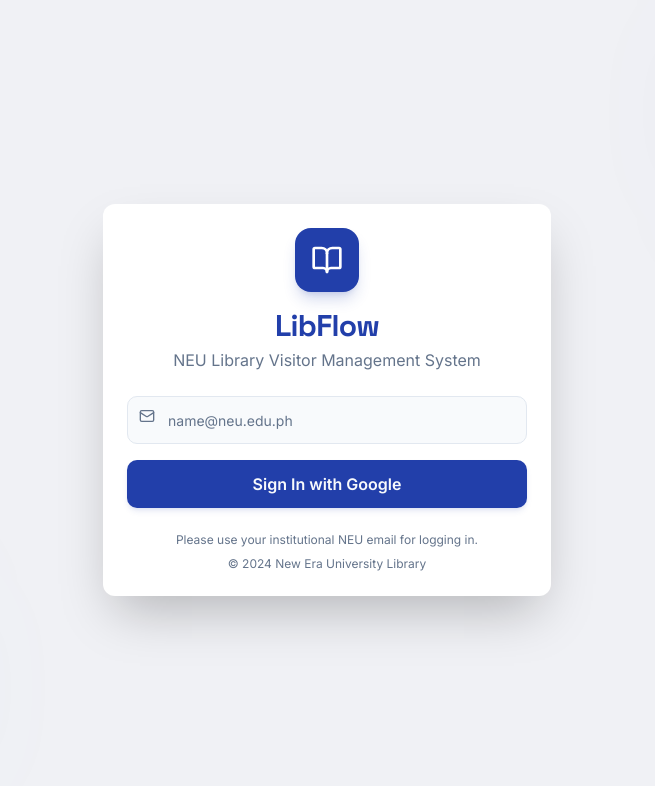
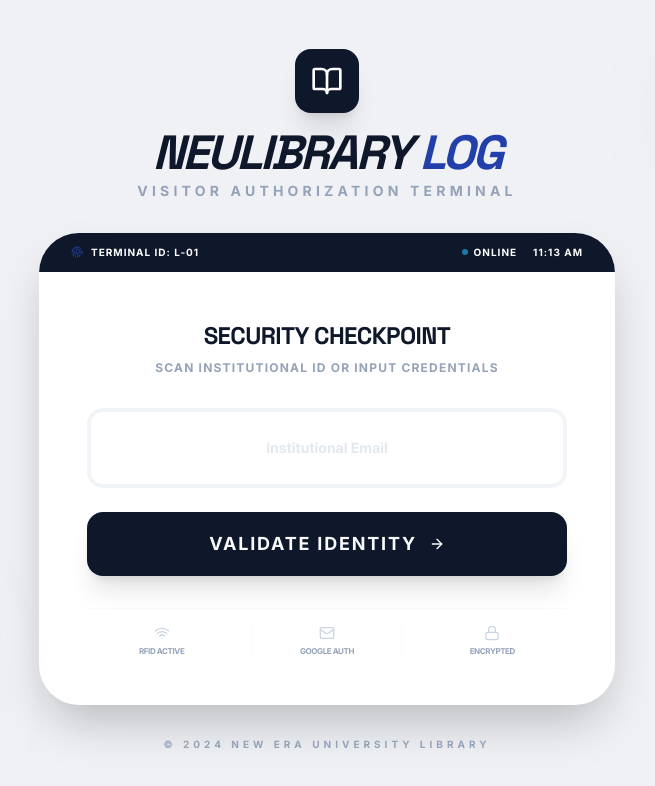
Before and after one commit to RiccirCatimon/Personal-Project, a Next.js app: page / in a window 1280 px wide. Shown: the top 786 px of the page, without its empty margins (313-968 px from the left). Built offline with nearby package versions, Linux system fonts and the light colour scheme; what @genkit-ai/google-genai, genkit would draw is missing.

Commit message:
how do i do this. my friend just sent a link to his project and it opene

```diff
--- a/src/components/auth/login-view.tsx
+++ b/src/components/auth/login-view.tsx
@@ -1,19 +1,27 @@
-
 'use client';
 
-import React, { useState } from 'react';
+import React, { useState, useEffect } from 'react';
 import { useAuth } from './auth-context';
 import { Button } from '@/components/ui/button';
 import { Input } from '@/components/ui/input';
 import { Card, CardHeader, CardTitle, CardDescription, CardContent, CardFooter } from '@/components/ui/card';
-import { BookOpen, Loader2, Mail } from 'lucide-react';
+import { BookOpen, Loader2, Mail, ShieldCheck, Wifi, ArrowRight, Fingerprint, Lock } from 'lucide-react';
 import { useToast } from '@/hooks/use-toast';
 
 export function LoginView() {
   const [email, setEmail] = useState('');
   const [loading, setLoading] = useState(false);
+  const [currentTime, setCurrentTime] = useState<string>('');
   const { login } = useAuth();
   const { toast } = useToast();
+
+  useEffect(() => {
+    const timer = setInterval(() => {
+      setCurrentTime(new Date().toLocaleTimeString([], { hour: '2-digit', minute: '2-digit' }));
+    }, 1000);
+    setCurrentTime(new Date().toLocaleTimeString([], { hour: '2-digit', minute: '2-digit' }));
+    return () => clearInterval(timer);
+  }, []);
 
   const handleLogin = async (e: React.FormEvent) => {
     e.preventDefault();
@@ -38,51 +46,100 @@
   };
 
   return (
-    <div className="min-h-screen flex items-center justify-center p-4 bg-[#F0F1F5] relative overflow-hidden">
-      {/* Decorative background circles */}
+    <div className="min-h-screen flex flex-col items-center justify-center p-4 bg-[#F0F1F5] relative overflow-hidden font-body">
+      {/* Background decoration */}
       <div className="absolute top-[-10%] right-[-10%] w-96 h-96 bg-primary/5 rounded-full blur-3xl" />
       <div className="absolute bottom-[-10%] left-[-10%] w-96 h-96 bg-accent/5 rounded-full blur-3xl" />
 
-      <Card className="w-full max-w-md shadow-2xl border-none">
-        <CardHeader className="text-center space-y-4">
-          <div className="mx-auto bg-primary w-16 h-16 rounded-2xl flex items-center justify-center shadow-lg shadow-primary/20">
+      {/* Hero Header */}
+      <div className="text-center mb-8 space-y-1 animate-in fade-in slide-in-from-top-4 duration-700">
+        <div className="mx-auto bg-slate-900 w-16 h-16 rounded-2xl flex items-center justify-center shadow-xl mb-4">
           <BookOpen className="text-white w-8 h-8" />
         </div>
-          <div className="space-y-1">
-            <CardTitle className="text-3xl font-headline font-bold text-primary">LibFlow</CardTitle>
-            <CardDescription className="text-base">NEU Library Visitor Management System</CardDescription>
+        <h1 className="text-5xl font-headline font-black italic tracking-tighter text-slate-900 uppercase">
+          NEULIBRARY <span className="text-primary">LOG</span>
+        </h1>
+        <p className="text-sm font-bold tracking-[0.3em] text-slate-400 uppercase">
+          Visitor Authorization Terminal
+        </p>
       </div>
-        </CardHeader>
-        <CardContent>
-          <form onSubmit={handleLogin} className="space-y-4">
+
+      <Card className="w-full max-w-xl shadow-2xl border-none overflow-hidden rounded-[2.5rem] animate-in zoom-in-95 duration-500">
+        {/* Terminal Status Bar */}
+        <div className="bg-slate-900 text-white px-8 py-3 flex items-center justify-between text-[10px] font-bold tracking-widest uppercase">
+          <div className="flex items-center gap-2">
+            <Fingerprint className="w-3 h-3 text-primary" />
+            <span>Terminal ID: L-01</span>
+          </div>
+          <div className="flex items-center gap-4">
+            <div className="flex items-center gap-1.5">
+              <div className="w-1.5 h-1.5 rounded-full bg-accent animate-pulse" />
+              <span>Online</span>
+            </div>
+            <span>{currentTime}</span>
+          </div>
+        </div>
+
+        <CardContent className="p-12 text-center space-y-8">
           <div className="space-y-2">
-              <div className="relative">
-                <Mail className="absolute left-3 top-3 h-4 w-4 text-muted-foreground" />
+            <h2 className="text-2xl font-headline font-extrabold text-slate-900 uppercase tracking-tight">
+              Security Checkpoint
+            </h2>
+            <p className="text-xs font-bold text-slate-400 uppercase tracking-widest">
+              Scan Institutional ID or Input Credentials
+            </p>
+          </div>
+
+          <form onSubmit={handleLogin} className="space-y-6">
+            <div className="relative group">
               <Input
                 type="email"
-                  placeholder="name@neu.edu.ph"
-                  className="pl-10 h-12 bg-slate-50 border-slate-200 focus:border-primary transition-all"
+                placeholder="Institutional Email"
+                className="h-20 text-center text-xl font-bold bg-white border-4 border-slate-100 rounded-2xl focus:border-primary focus:ring-0 transition-all placeholder:text-slate-200"
                 value={email}
                 onChange={(e) => setEmail(e.target.value)}
                 disabled={loading}
                 required
               />
             </div>
-            </div>
+
             <Button
               type="submit"
-              className="w-full h-12 font-semibold text-base bg-primary hover:bg-primary/90 transition-all shadow-md shadow-primary/10"
+              className="w-full h-16 font-black text-lg uppercase tracking-widest bg-slate-900 hover:bg-slate-800 transition-all shadow-xl rounded-2xl gap-3 group"
               disabled={loading}
             >
-              {loading ? <Loader2 className="mr-2 h-4 w-4 animate-spin" /> : "Sign In with Google"}
+              {loading ? (
+                <Loader2 className="h-6 w-6 animate-spin" />
+              ) : (
+                <>
+                  Validate Identity
+                  <ArrowRight className="w-5 h-5 group-hover:translate-x-1 transition-transform" />
+                </>
+              )}
             </Button>
           </form>
+
+          {/* Footer Status Icons */}
+          <div className="grid grid-cols-3 gap-4 pt-4 border-t border-slate-50">
+            <div className="flex flex-col items-center gap-1">
+              <Wifi className="w-4 h-4 text-slate-300" />
+              <span className="text-[8px] font-black text-slate-400 uppercase tracking-tighter">RFID Active</span>
+            </div>
+            <div className="flex flex-col items-center gap-1 border-x border-slate-50">
+              <Mail className="w-4 h-4 text-slate-300" />
+              <span className="text-[8px] font-black text-slate-400 uppercase tracking-tighter">Google Auth</span>
+            </div>
+            <div className="flex flex-col items-center gap-1">
+              <Lock className="w-4 h-4 text-slate-300" />
+              <span className="text-[8px] font-black text-slate-400 uppercase tracking-tighter">Encrypted</span>
+            </div>
+          </div>
         </CardContent>
-        <CardFooter className="flex flex-col space-y-2 text-center text-xs text-muted-foreground">
-          <p>Please use your institutional NEU email for logging in.</p>
-          <p>© 2024 New Era University Library</p>
-        </CardFooter>
       </Card>
+
+      <div className="mt-8 text-[10px] font-bold text-slate-400 uppercase tracking-[0.4em]">
+        © 2024 New Era University Library
+      </div>
     </div>
   );
 }
```
Lines whose indentation alone changed are shown as unchanged.
